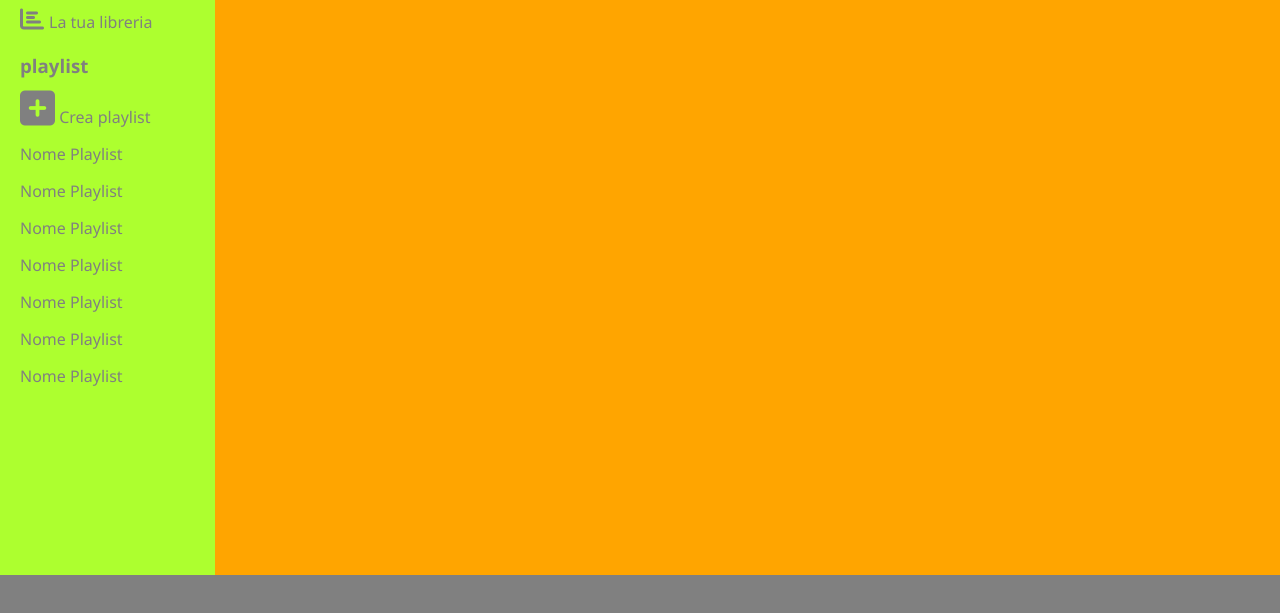
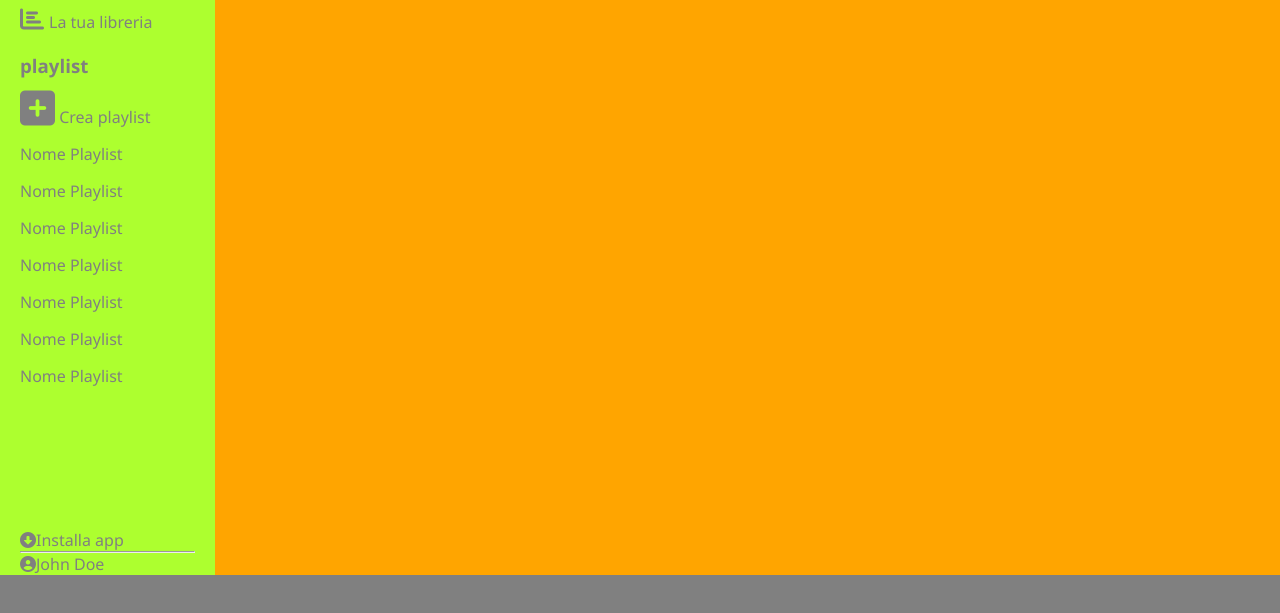
Before and after one commit to gianmarcodalfonso/html-css-spotifyweb, a plain HTML site: page index.html in a window 1280 px wide. Shown: the part 145-758 px from the top of the page. Drawn offline with Linux system fonts and the light colour scheme.

Commit message:
[add] #sidebar .bottom

```diff
--- a/css/style.css
+++ b/css/style.css
@@ -54,6 +54,9 @@ main {
   background-color: greenyellow;
   color: grey;
   padding: 0px 20px;
+  display: flex;
+  flex-direction: column;
+  justify-content: space-between;
 }
 
 .content-selection li {
--- a/index.html
+++ b/index.html
@@ -25,6 +25,7 @@
     </section>
     <!-- sidebar  -->
     <section id="sidebar">
+      <div class="top">
         <div class="header-fix"></div>
         <div class="content-selection">
           <ul>
@@ -55,6 +56,17 @@
 
           </div>
         </div>
+      </div>
+
+      <div class="bottom">
+        <div class="install-app">
+          <i class="fa-solid fa-circle-down"></i><span>Installa app</span>
+        </div>
+        <hr>
+        <div class="profile">
+          <i class="fa-solid fa-circle-user"></i><span>John Doe</span>
+        </div>
+      </div>
 
     </section>
 
```
Lines whose indentation alone changed are shown as unchanged.
